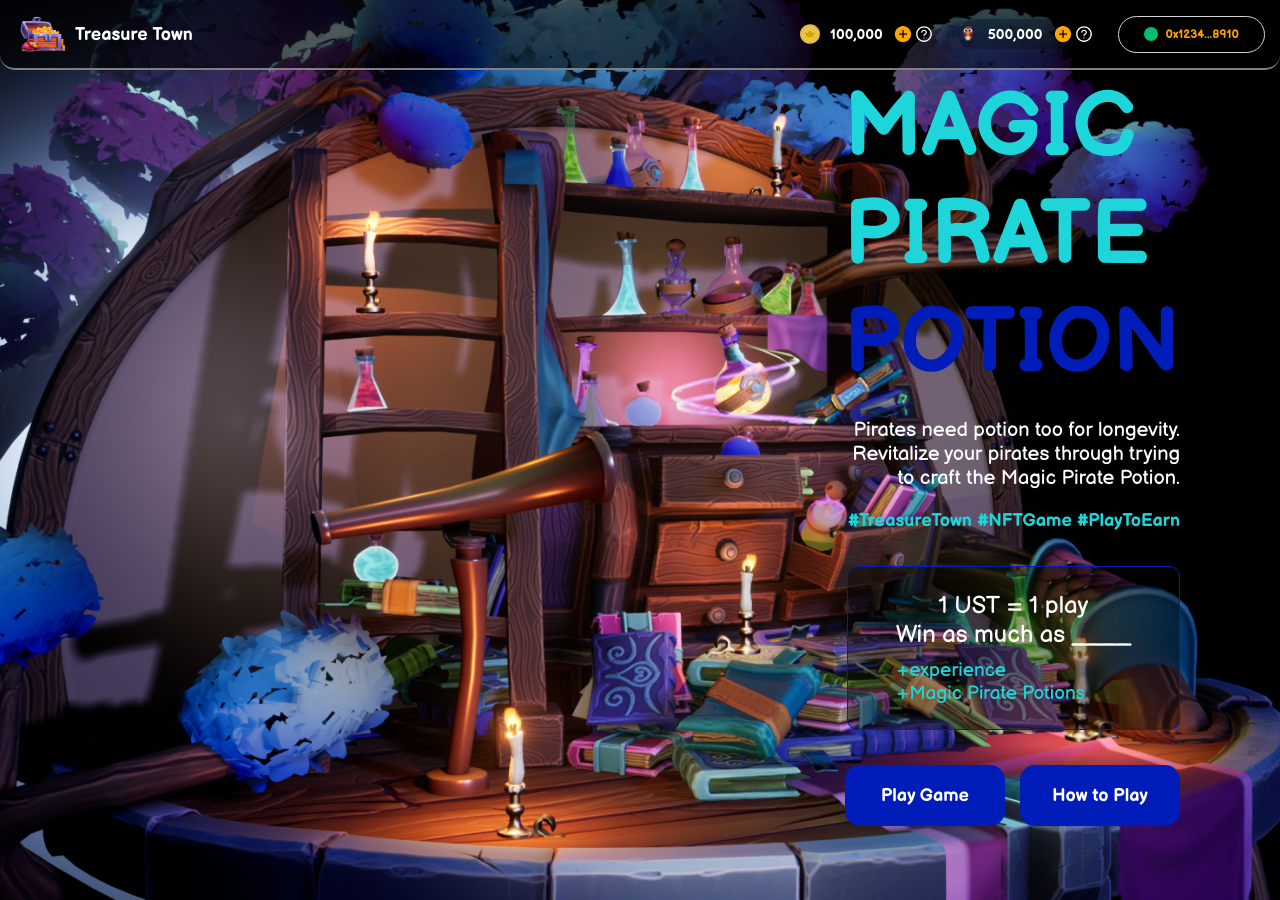
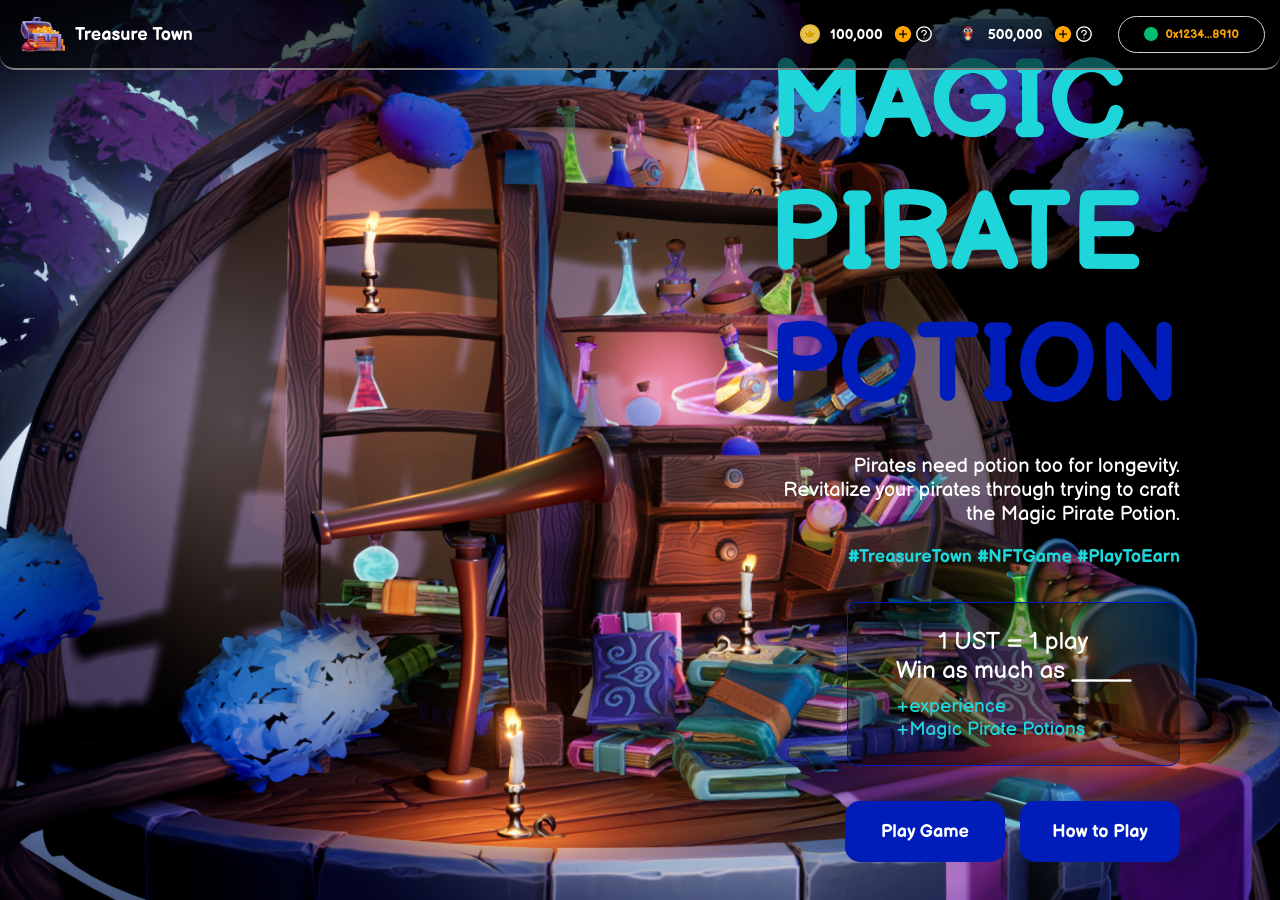
Before and after one commit to ArvinIballa/T.Town-WebApp-, a React (Create React App) app: page /prequel/pirate-potion in a window 1280 px wide. Built offline with nearby package versions, Linux system fonts and the light colour scheme.

Commit message:
adjust font size

```diff
--- a/src/pages-prequel/MagicPiratePotion/Welcome/WelcomeElements.js
+++ b/src/pages-prequel/MagicPiratePotion/Welcome/WelcomeElements.js
@@ -63,9 +63,13 @@ export const GameTitleDiv = styled.div`
 
 export const GameTitle = styled.h1`
   color: ${({color}) => color? '#001dba': '#1ed6da'};
-  font-size: 90px;
+  font-size: 110px;
   transition: all 0.2s ease-in-out;
   cursor: default;
+
+  @media screen and (max-width: 1100px) {
+    font-size: 90px;
+  }
 
   @media screen and (max-width: 560px) {
     font-size: 85px;
```
